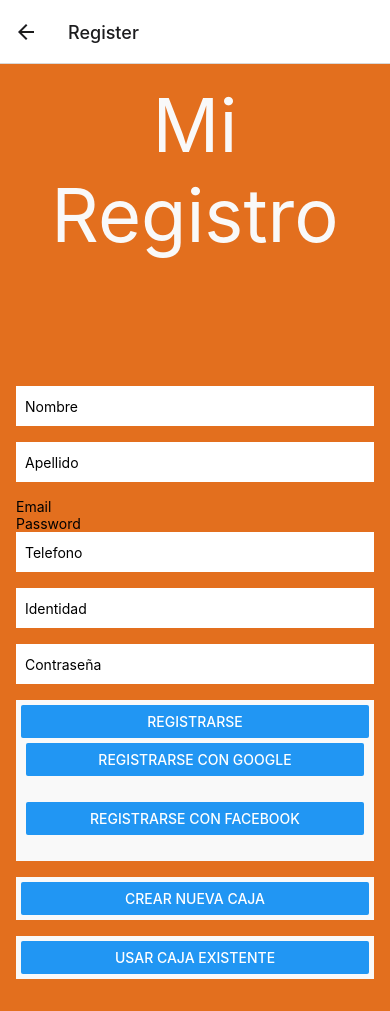
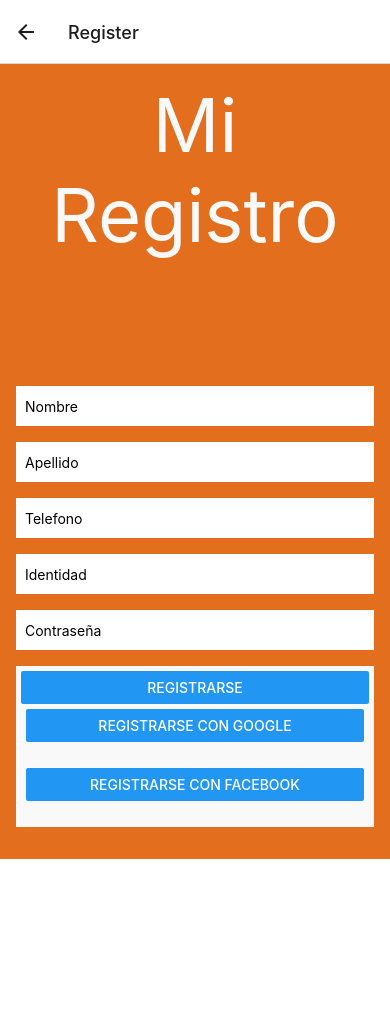
Before and after one commit to jdescotot/MiCajaCare, a React Native app: screen /Register in a window 390 px wide. After the commit the page ends 859 px from the top, so only its background shows below. Built offline with nearby package versions, Linux system fonts and the light colour scheme.

Commit message:
chore: Remove unused code and comments in Register screen

```diff
--- a/package.json
+++ b/package.json
@@ -15,7 +15,6 @@
     "@react-native-firebase/app": "^19.2.2",
     "@react-native-firebase/auth": "^19.2.2",
     "@react-native-firebase/firestore": "^19.2.2",
-    "@react-native-google-signin/google-signin": "^11.0.1",
     "@react-navigation/native": "^6.1.17",
     "@react-navigation/stack": "^6.3.29",
     "@types/react-native-fbsdk": "^3.0.6",
@@ -25,7 +24,6 @@
     "react-native": "0.74.1",
     "react-native-camera": "^4.2.1",
     "react-native-datepicker": "^1.7.2",
-    "react-native-fbsdk": "^3.0.0",
     "react-native-gesture-handler": "^2.16.2",
     "react-native-reanimated": "^3.11.0",
     "react-native-safe-area-context": "^4.10.1",
--- a/screens/Register.tsx
+++ b/screens/Register.tsx
@@ -45,8 +45,8 @@ const signInWithFacebook = async () => {
 const Register = ({ navigation }: Props) => {
   const [nombre, setNombre] = useState('');
   const [apellido, setApellido] = useState('');
-  const [email, setEmail] = useState('');
-  const [password, setPassword] = useState('');
+  // const [email, setEmail] = useState('');
+  // const [password, setPassword] = useState('');
   const [telefono, setTelefono] = useState('');
   const [identidad, setIdentidad] = useState('');
   const [contrasena, setContrasena] = useState('');
@@ -79,7 +79,7 @@ const Register = ({ navigation }: Props) => {
         value={apellido}
         onChangeText={setApellido}
       />
-<TextInput
+      {/* <TextInput
         placeholder="Email"
         value={email}
         onChangeText={setEmail}
@@ -89,7 +89,7 @@ const Register = ({ navigation }: Props) => {
         secureTextEntry={true}
         value={password}
         onChangeText={setPassword}
-/>
+      /> */}
       <TextInput
         style={styles.input}
         placeholder="Telefono"
@@ -132,12 +132,6 @@ const Register = ({ navigation }: Props) => {
         <Button title="Registrarse con Facebook" onPress={signInWithFacebook} />
       </View>
       </View>
-      <View style={styles.button}>
-        <Button title="Crear Nueva Caja" onPress={() => {}} />
-      </View>
-      <View style={styles.button}>
-        <Button title="Usar Caja Existente" onPress={() => {}} />
-      </View>
     </View>
   );
 };
--- a/screens/RestorePassword.tsx
+++ b/screens/RestorePassword.tsx
@@ -24,7 +24,7 @@ const handleTakePicture = async () => {
     Alert.alert('¿Está satisfecho con la foto?','',
       [
         {text: 'No', onPress: () => console.log('Cancel Pressed'), style: 'cancel'},
-       // {text: 'Sí', onPress: () => { setIsCameraVisible(false); setPhotoUri(data.uri); }},
+        //{text: 'Sí', onPress: () => { setIsCameraVisible(false); setPhotoUri(data.uri); }},
       ],
     );
   }
```
Also changed, not shown: 2 other files (tests, documents, lock files or other folders). Lines whose indentation alone changed are shown as unchanged.
